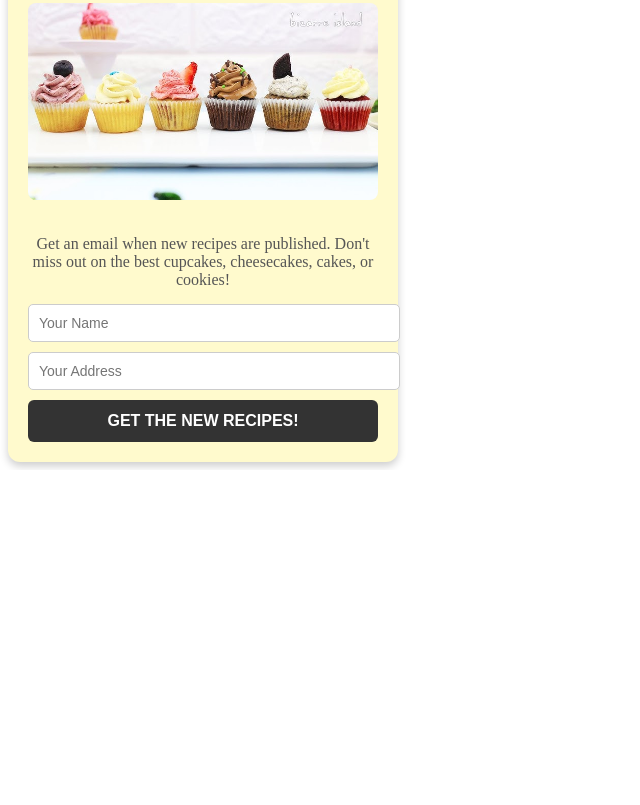
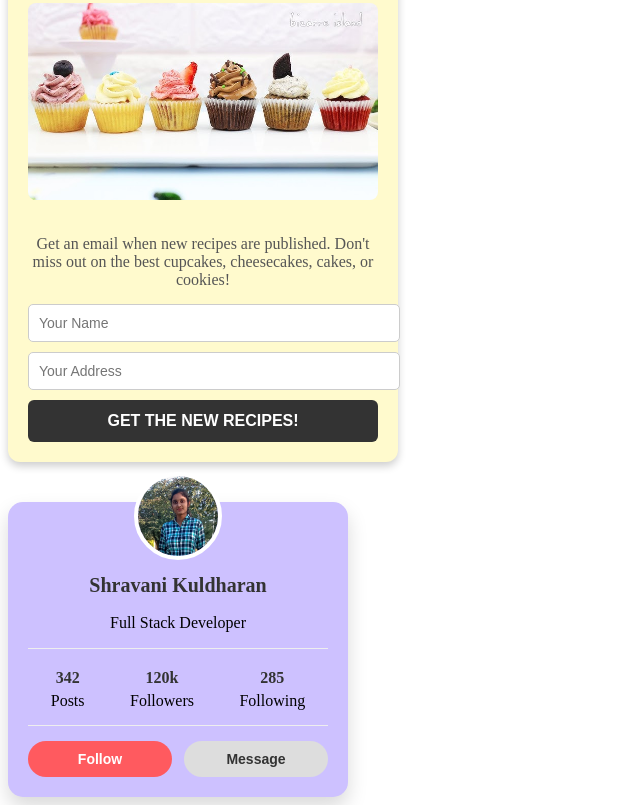
Before and after one commit to Shravanikuldharan/Cards-smartphone, a plain HTML site: page index.html in a window 1280 px wide. Shown: the part 1024-1829 px from the top of the page, without its empty margins (0-640 px from the left). Before the commit the page ends 1494 px from the top, so only its background shows below. Drawn offline with Linux system fonts and the light colour scheme.

Commit message:
fourth card added

```diff
--- a/index.html
+++ b/index.html
@@ -134,7 +134,97 @@
         .btn-get:hover {
             background-color: #555;
         }
+        .card-4{
+            margin-top: 40px;
+            background: #CDC1FF;
+            width: 300px;
+            border-radius: 15px;
+            box-shadow: 0 10px 20px rgba(0, 0, 0, 0.15);
+            text-align: center;
+            padding: 20px;
+            transition: transform 0.3s;
+        }
+        .card:hover {
+            transform: scale(1.05);
+        }
 
+        .profile-img {
+            width: 80px;
+            height: 80px;
+            border-radius: 50%;
+            object-fit: cover;
+            margin-top: -50px;
+            border: 4px solid white;
+        }
+
+        .header-profile {
+            margin-top: 10px;
+            font-size: 20px;
+            color: #333;
+        }
+
+        .para-profile {
+            color: #777;
+            font-size: 14px;
+            margin-bottom: 15px;
+        }
+
+        .stats {
+            display: flex;
+            justify-content: space-around;
+            padding: 15px 0;
+            border-top: 1px solid #eee;
+            border-bottom: 1px solid #eee;
+        }
+
+        .stats div {
+            text-align: center;
+        }
+
+        .stats div p {
+            margin: 5px 0;
+            font-size: 16px;
+            font-weight: bold;
+            color: #333;
+        }
+
+        .btn-profile {
+            display: flex;
+            justify-content: space-between;
+            margin-top: 15px;
+        }
+
+        .btn {
+            width: 48%;
+            padding: 10px;
+            border-radius: 20px;
+            font-size: 14px;
+            font-weight: bold;
+            cursor: pointer;
+            border: none;
+            transition: 0.3s;
+        }
+
+        .btn-follow {
+            background: #ff5a5f;
+            color: white;
+        }
+
+        .btn-follow:hover {
+            background: #e0484e;
+        }
+
+        .btn-message {
+            background: #ddd;
+            color: #333;
+        }
+
+        .btn-message:hover {
+            background: #ccc;
+        }
+        .card-4 :hover{
+            box-shadow: 2px 2px 5px 5px #4B164C;
+        }
     </style>
 </head>
 <body>
@@ -171,5 +261,29 @@
         <input type="email" class="input-field" placeholder="Your Address">
         <button class="btn-get">GET THE NEW RECIPES!</button>
     </div>
+
+    <div class="card-4">
+        <img src="./images/Shravani-img.jpg" alt="Profile" class="profile-img">
+        <h2 class="header-profile">Shravani Kuldharan</h2>
+        <p>Full Stack Developer</p>
+        <div class="stats">
+            <div>
+                <p class="para-profile">342</p>
+                <span>Posts</span>
+            </div>
+            <div>
+                <p class="para-profile">120k</p>
+                <span>Followers</span>
+            </div>
+            <div>
+                <p class="para-profile">285</p>
+                <span>Following</span>
+            </div>
+        </div>
+        <div class="btn-profile">
+            <button class="btn btn-follow">Follow</button>
+            <button class="btn btn-message">Message</button>
+        </div>
+    </div>
 </body>
 </html>
```
Also changed, not shown: images/Shravani-img.jpg (added).
